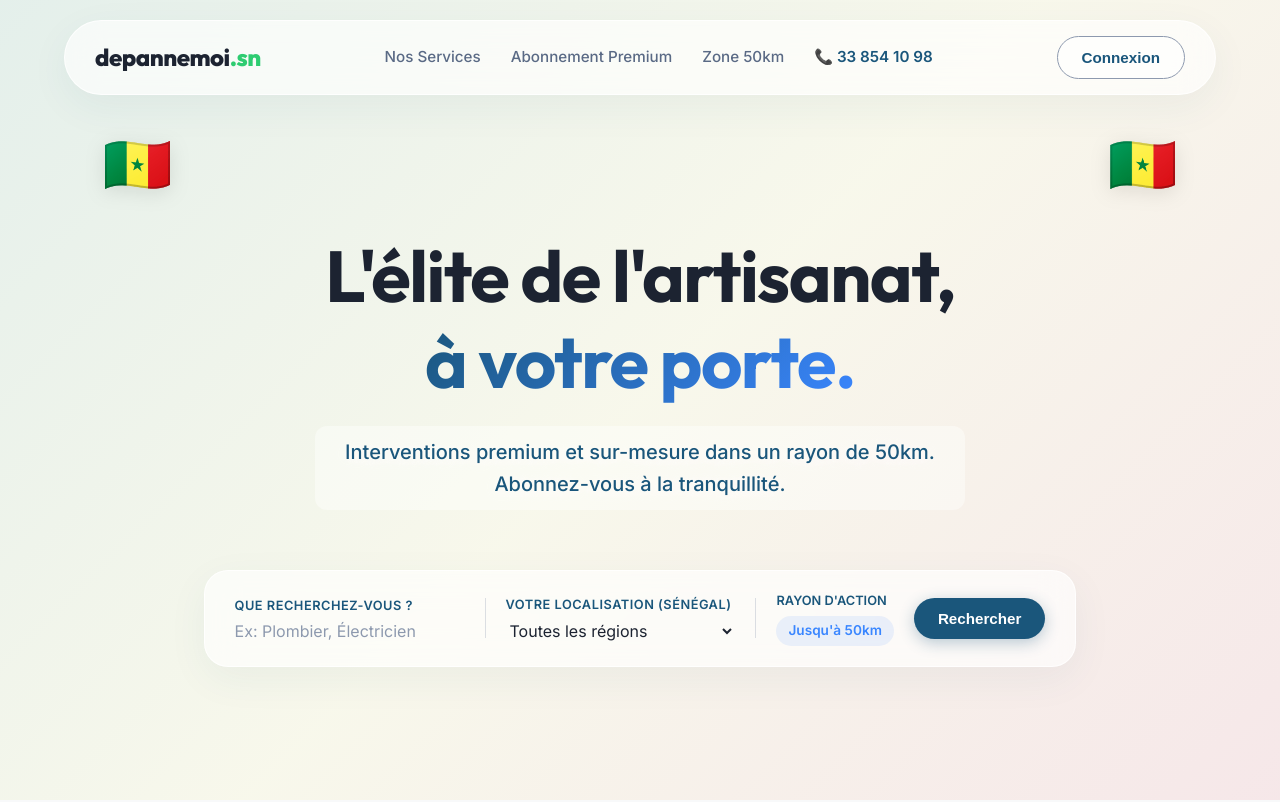
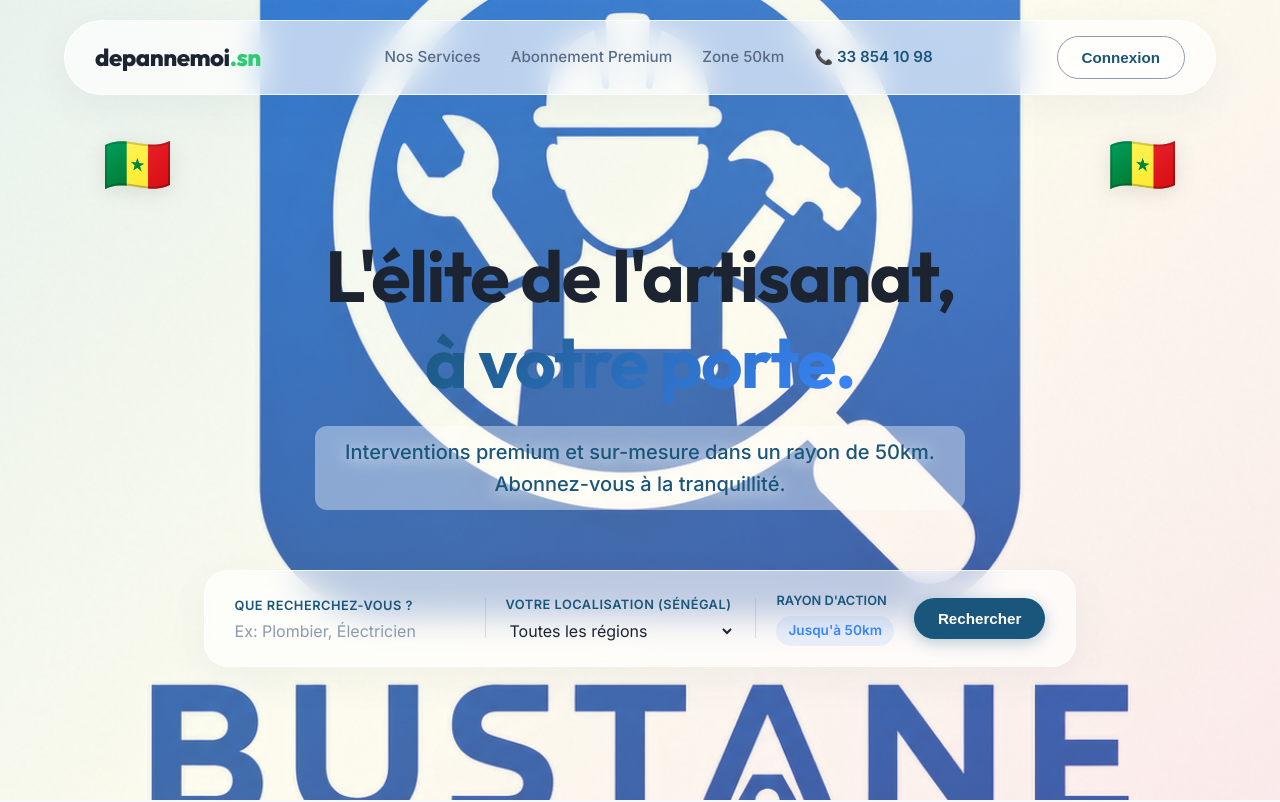
Before and after one commit to cheikhtngom-lang/Depanne-moi, a website: page index.html in a window 1280 px wide. Shown: the top 802 px of the page. Drawn offline with nearby package versions, Linux system fonts and the light colour scheme.

```diff
--- a/index.html
+++ b/index.html
@@ -20,7 +20,7 @@
 <body>
     <!-- Background Elements -->
     <div class="bg-abstract"
-        style="background-image: url('file:///C:/Users/SEGEASA/.gemini/antigravity-ide/brain/d2158c51-63f8-4376-ada9-8985beda41bd/african_artisans_team_bg_1783283143152.png');">
+        style="background-image: url('./Bustane.png');">
     </div>
 
     <!-- Navigation -->
```
Also changed, not shown: images.png (added).
